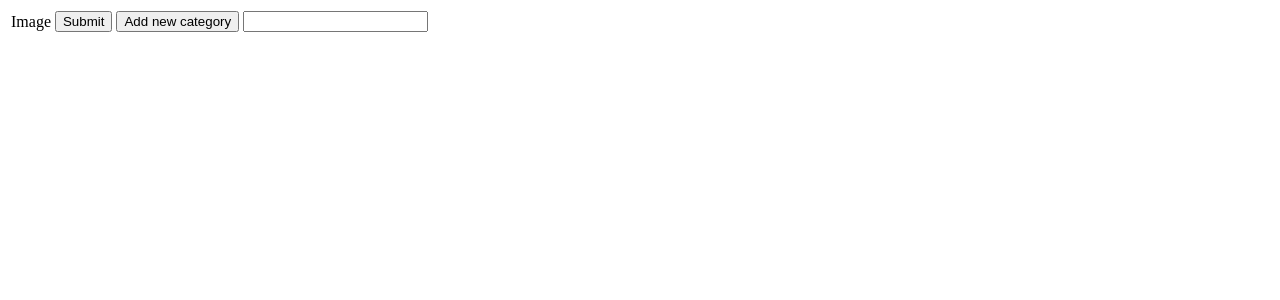
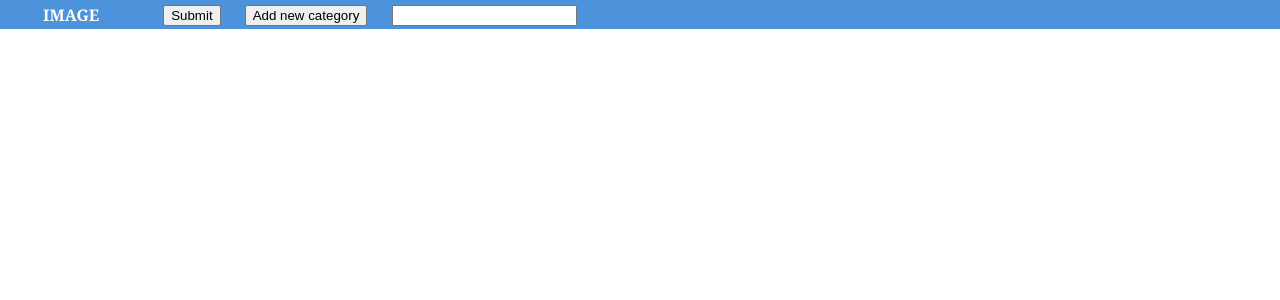
Before and after one commit to jaredwindover/DARYL, a Django app: page / in a window 1280 px wide. Shown: the top 300 px of the page. Run offline with Django 3.2, Linux system fonts and the light colour scheme; data that the repository does not hold is empty.

Commit message:
style changed

```diff
--- a/daryl/daryl/static/style.css
+++ b/daryl/daryl/static/style.css
@@ -1,4 +1,47 @@
-.image-source,
+.table-content td {
+	width: 100px;
+	text-align: center;
+}
+
 .category-radio-btn {
+	margin: 30px;
+}
+
+.nav-bar {
+	top: 0;
+	left: 0;
+	width: 100%;
+	color: white;
+	position: fixed;
+  	padding-left: 25px;
+	font-weight: bold;
+  	text-transform: uppercase;
+	font-family: Georgia, sans-serif;
+	background: rgba(0,102,204,0.7);
+}
+
+.real-table-row {
+	top:50px;
+}
+
+.nav-bar td p {
+	margin: 0 15px;
+}
+
+.nav-bar td input.submit-btn {
+	margin-left: 100px;
+}
+
+.nav-bar td .btn-style{
+	margin: 0 10px;
+}
+
+.image-source {
 	margin: 10px;
+	width: 100px;
+	height: 100px;
 }
+
+td.img-col-header p {
+	margin-right: 50px;
+}
--- a/daryl/daryl/templates/index.html
+++ b/daryl/daryl/templates/index.html
@@ -21,17 +21,19 @@
 	 action="/">
 	{% csrf_token %}
 	<table class="image-table">
-	  <tr>
-	    <td>
-	      Image
+	  <tr class="nav-bar" style="background-img:url('{% static 'magnet-banner.png' %}');">
+	    <td class="img-col-header">
+	      <p>Image</p>
 	    </td>
 	    {% for cat in categories %}
-	    <td>
-	      {{ cat.name }}
+	    <td class="col-header">
+	      <p>{{ cat.name }}</p>
 	    </td>
 	    {% endfor %}
 	    <td>
 	     <input
+	     id="submit-btn"
+	     class="btn-style"
          form = "update"
 		 type="submit">
 	    </td>
@@ -41,12 +43,12 @@
           name="action"
           value="new_cat">
         <td>
-            <input form="newCat" type="submit" value="Add new category" >
-            <input form="newCat" type="text" name ="name">
+            <input form="newCat" type="submit" value="Add new category" class="btn-style">
+            <input form="newCat" type="text" name ="name" class="btn-style">
         </td>
 	  </tr>
 	  {% for img in images %}
-	  <tr>
+	  <tr class="table-content">
 	    <td>
 	      <img
 		 class="image-source"
--- a/daryl/daryl/views.py
+++ b/daryl/daryl/views.py
@@ -29,8 +29,10 @@ def index(request):
                         img.save();
         elif action == 'new_cat':
             name = request.POST['name']
-            Category.objects.create(name=name)
-
+            try:
+                Category.objects.get(name=name)
+            except Category.DoesNotExist:
+                Category.objects.create(name=name)
     image_list = Image.objects.all()
     category_list = Category.objects.all()
     template = loader.get_template('index.html')
```
